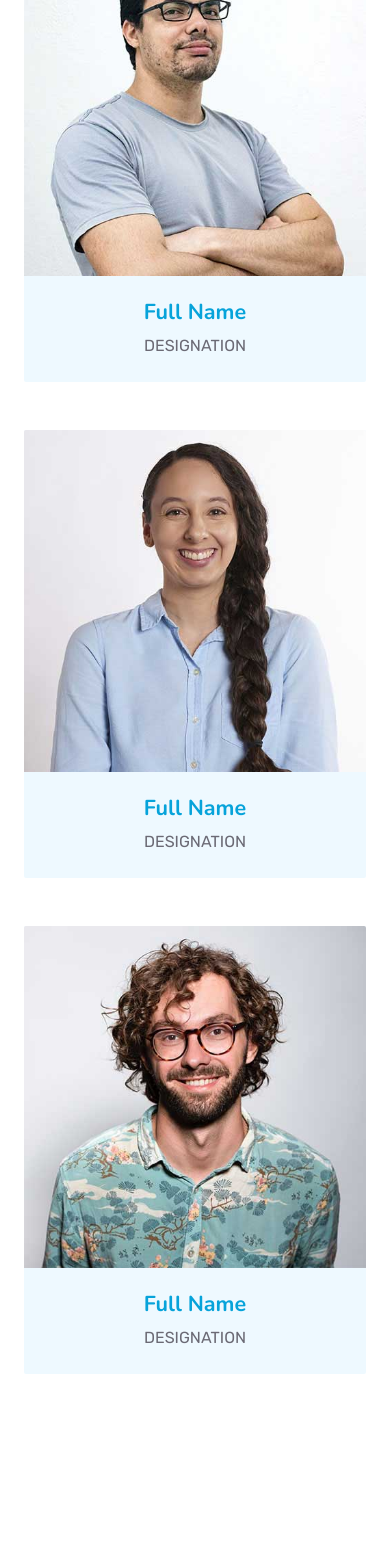
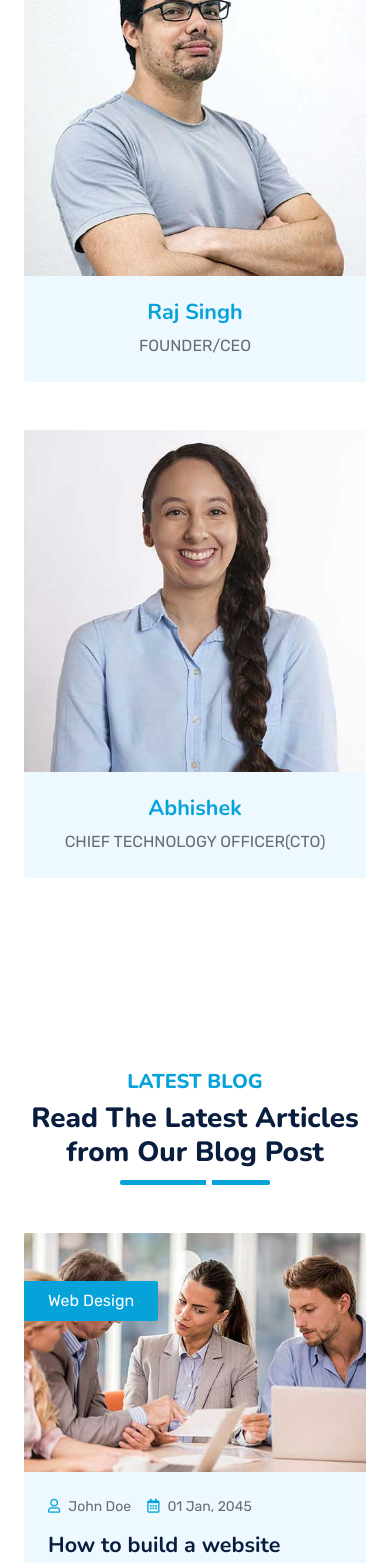
Before and after one commit to 1amabhishek/Scanner, a plain HTML site: page index.html in a window 390 px wide. Shown: the part 8427-9990 px from the top of the page. Drawn offline with nearby package versions, Linux system fonts and the light colour scheme.

Commit message:
Update index.html

```diff
--- a/index.html
+++ b/index.html
@@ -77,15 +77,13 @@
                     <a href="index.html" class="nav-item nav-link active">Home</a>
                     <a href="about.html" class="nav-item nav-link">About</a>
                     <a href="service.html" class="nav-item nav-link">Services</a>
-                    <a href="KeralaCafe.html" class="nav-item nav-link">Services</a>
-                    <!-- <div class="nav-item dropdown">
-                        <a href="#" class="nav-link dropdown-toggle" data-bs-toggle="dropdown">Blog</a>
+                     <div class="nav-item dropdown">
+                        <a href="#" class="nav-link dropdown-toggle" data-bs-toggle="dropdown">Resturants</a>
                         <div class="dropdown-menu m-0">
-                            <a href="blog.html" class="dropdown-item">Blog Grid</a>
-                            <a href="detail.html" class="dropdown-item">Blog Detail</a>
+                            <a href="KeralaCafe.html" class="nav-item nav-link">Karala Cafe</a>
                         </div>
                     </div>
-                    <div class="nav-item dropdown">
+                    <!-- <div class="nav-item dropdown">
                         <a href="#" class="nav-link dropdown-toggle" data-bs-toggle="dropdown">Pages</a>
                         <div class="dropdown-menu m-0">
                             <a href="price.html" class="dropdown-item">Pricing Plan</a>
@@ -591,8 +589,8 @@
                             </div>
                         </div>
                         <div class="text-center py-4">
-                            <h4 class="text-primary">Full Name</h4>
-                            <p class="text-uppercase m-0">Designation</p>
+                            <h4 class="text-primary">Raj Singh</h4>
+                            <p class="text-uppercase m-0">Founder/CEO</p>
                         </div>
                     </div>
                 </div>
@@ -608,28 +606,28 @@
                             </div>
                         </div>
                         <div class="text-center py-4">
-                            <h4 class="text-primary">Full Name</h4>
-                            <p class="text-uppercase m-0">Designation</p>
+                            <h4 class="text-primary">Abhishek</h4>
+                            <p class="text-uppercase m-0">Chief Technology Officer(CTO)</p>
                         </div>
                     </div>
                 </div>
-                <div class="col-lg-4 wow slideInUp" data-wow-delay="0.9s">
-                    <div class="team-item bg-light rounded overflow-hidden">
-                        <div class="team-img position-relative overflow-hidden">
-                            <img class="img-fluid w-100" src="img/team-3.jpg" alt="">
-                            <div class="team-social">
-                                <a class="btn btn-lg btn-primary btn-lg-square rounded" href=""><i class="fab fa-twitter fw-normal"></i></a>
-                                <a class="btn btn-lg btn-primary btn-lg-square rounded" href=""><i class="fab fa-facebook-f fw-normal"></i></a>
-                                <a class="btn btn-lg btn-primary btn-lg-square rounded" href=""><i class="fab fa-instagram fw-normal"></i></a>
-                                <a class="btn btn-lg btn-primary btn-lg-square rounded" href=""><i class="fab fa-linkedin-in fw-normal"></i></a>
-                            </div>
-                        </div>
-                        <div class="text-center py-4">
-                            <h4 class="text-primary">Full Name</h4>
-                            <p class="text-uppercase m-0">Designation</p>
-                        </div>
-                    </div>
-                </div>
+                <!-- <div class="col-lg-4 wow slideInUp" data-wow-delay="0.9s"> -->
+                    <!-- <div class="team-item bg-light rounded overflow-hidden"> -->
+                        <!-- <div class="team-img position-relative overflow-hidden"> -->
+                            <!-- <img class="img-fluid w-100" src="img/team-3.jpg" alt=""> -->
+                            <!-- <div class="team-social"> -->
+                                <!-- <a class="btn btn-lg btn-primary btn-lg-square rounded" href=""><i class="fab fa-twitter fw-normal"></i></a> -->
+                                <!-- <a class="btn btn-lg btn-primary btn-lg-square rounded" href=""><i class="fab fa-facebook-f fw-normal"></i></a> -->
+                                <!-- <a class="btn btn-lg btn-primary btn-lg-square rounded" href=""><i class="fab fa-instagram fw-normal"></i></a> -->
+                                <!-- <a class="btn btn-lg btn-primary btn-lg-square rounded" href=""><i class="fab fa-linkedin-in fw-normal"></i></a> -->
+                            <!-- </div> -->
+                        <!-- </div> -->
+                        <!-- <div class="text-center py-4"> -->
+                            <!-- <h4 class="text-primary">Full Name</h4> -->
+                            <!-- <p class="text-uppercase m-0">Designation</p> -->
+                        <!-- </div> -->
+                    <!-- </div> -->
+                <!-- </div> -->
             </div>
         </div>
     </div>
```
